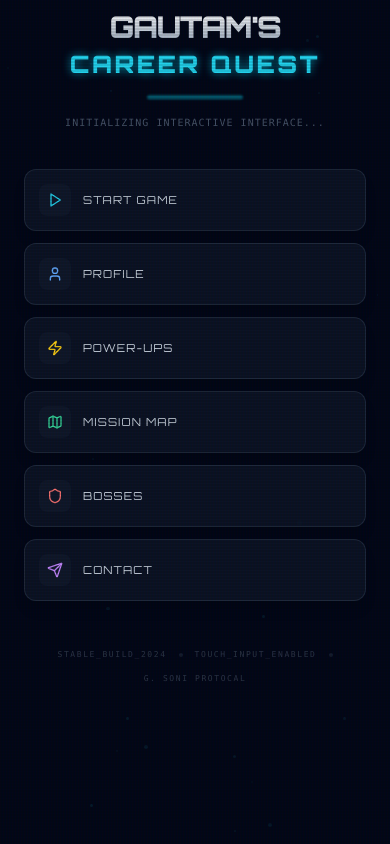
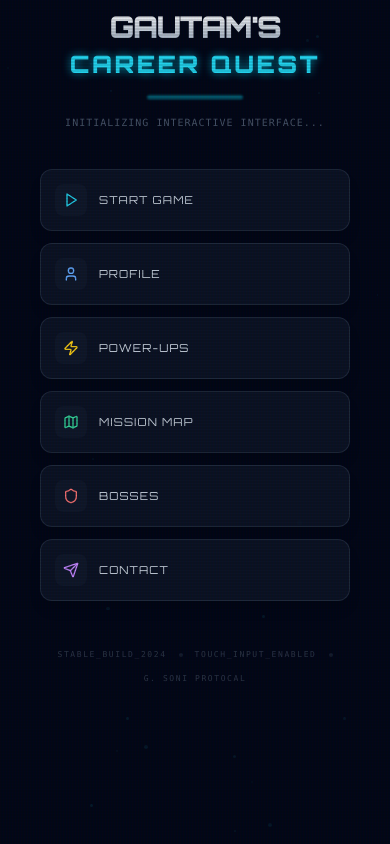
Before and after one commit to Gsoni2311/portfoili-2311, a React (Vite) app: page / in a window 390 px wide. Built offline with nearby package versions, Linux system fonts and the light colour scheme.

Commit message:
Fix scrolling issue on mobile

```diff
--- a/App.tsx
+++ b/App.tsx
@@ -70,7 +70,7 @@ const App: React.FC = () => {
   };
 
   return (
-    <div className="relative w-screen min-h-screen overflow-hidden bg-slate-950 flex flex-col font-sans selection:bg-cyan-500/30 pb-28 md:pb-0">
+    <div className="relative w-screen min-h-screen overflow-x-hidden bg-slate-950 flex flex-col">
       <div className="absolute inset-0 pointer-events-none overflow-hidden bg-[#020617] z-0">
         {particles.map((p, i) => (
           <motion.div
@@ -117,8 +117,8 @@ const App: React.FC = () => {
           <HUD currentLevel={level} currentXP={xp} health={health} onHome={() => handleNavigate(GameState.START)} />
         )}
 
-        <main className="flex-1 w-full overflow-hidden">
-          <div className="w-full h-full max-w-7xl mx-auto flex flex-col items-center">
+        <main className="flex-1 w-full overflow-y-auto">
+          <div className="w-full min-h-full max-w-7xl mx-auto flex flex-col items-center px-4">
             <AnimatePresence mode="wait">
               {gameState === GameState.START && <StartScreen key="start" onStart={handleNavigate} />}
               {gameState === GameState.PROFILE && <ProfileScreen key="profile" />}
```
